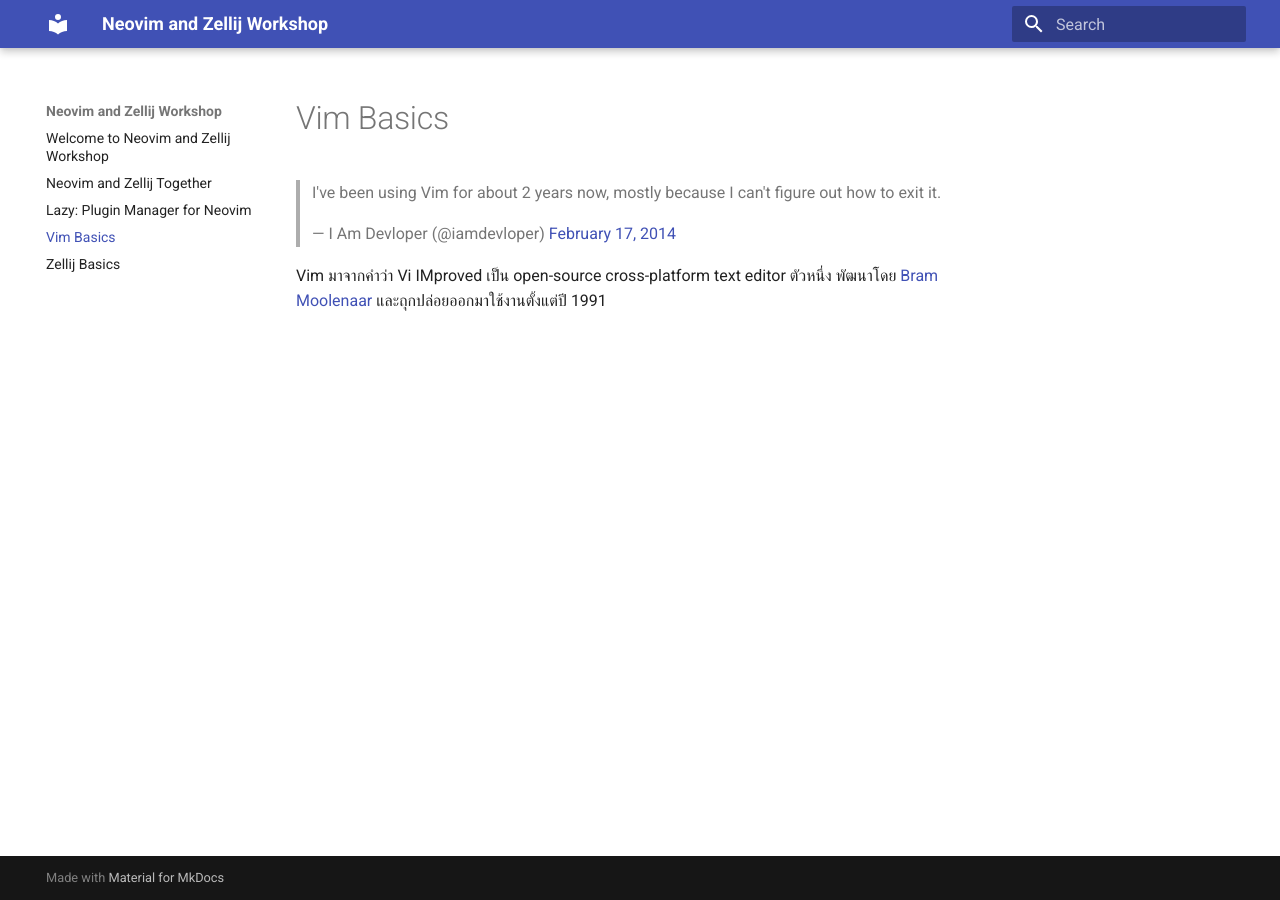
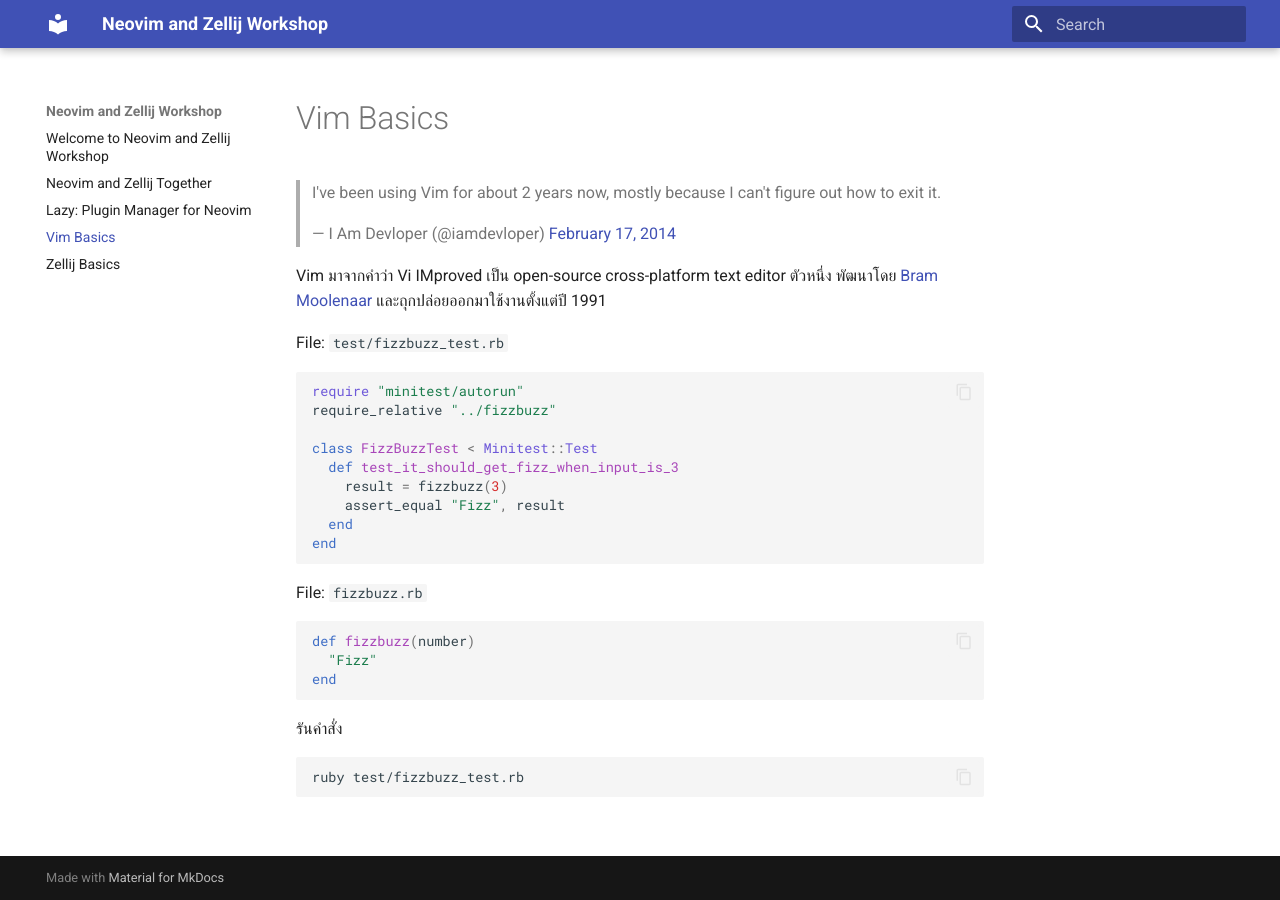
Before and after one commit to zkan/neovim-zellij-workshop, an MkDocs documentation site: the page built from docs/vim-basics.md, in a window 1280 px wide. Built offline with MkDocs 1.6.1 and Material for MkDocs 9.7.7, drawn with Linux system fonts in a browser that asks for light colours; comment, search, counter and statistics services are not loaded.

Commit message:
Add fizzbuzz code used in workshop

````diff
--- a/docs/vim-basics.md
+++ b/docs/vim-basics.md
@@ -5,3 +5,31 @@
 Vim มาจากคำว่า Vi IMproved เป็น open-source cross-platform text editor ตัวหนึ่ง
 พัฒนาโดย [Bram Moolenaar](https://en.wikipedia.org/wiki/Bram_Moolenaar)
 และถุกปล่อยออกมาใช้งานตั้งแต่ปี 1991
+
+File: `test/fizzbuzz_test.rb`
+
+```ruby
+require "minitest/autorun"
+require_relative "../fizzbuzz"
+
+class FizzBuzzTest < Minitest::Test
+  def test_it_should_get_fizz_when_input_is_3
+    result = fizzbuzz(3)
+    assert_equal "Fizz", result
+  end
+end
+```
+
+File: `fizzbuzz.rb`
+
+```ruby
+def fizzbuzz(number)
+  "Fizz"
+end
+```
+
+รันคำสั่ง
+
+```sh
+ruby test/fizzbuzz_test.rb
+```
````
